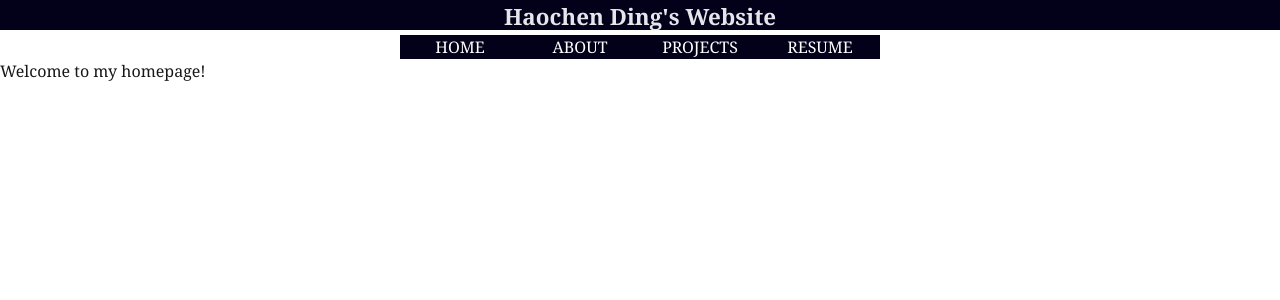
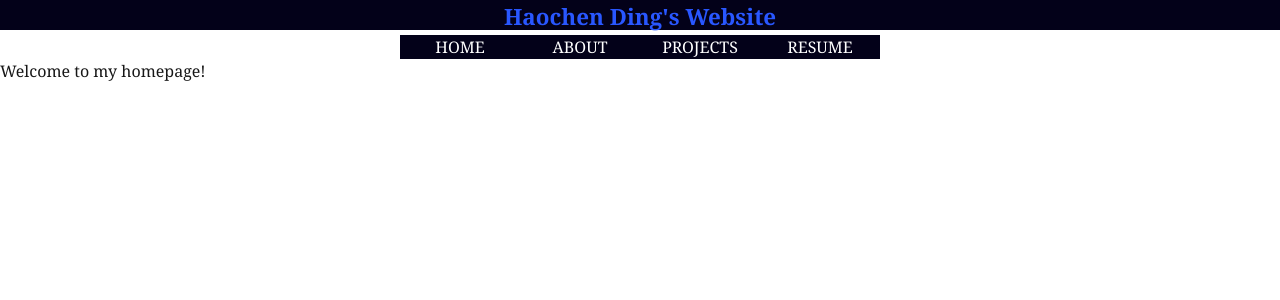
Before and after one commit to haochend413/my-website-v2, a Next.js app: page / in a window 1280 px wide. Shown: the top 300 px of the page. Built offline with nearby package versions, Linux system fonts and the light colour scheme.

Commit message:
feat: Head CSS styling

```diff
--- a/src/app/_components/components.module.css
+++ b/src/app/_components/components.module.css
@@ -7,8 +7,30 @@
   text-align: center;
   color: rgb(229, 229, 236);
   background-color: #030119;
+  animation: colorChange 5s infinite linear; /* Apply animation */
 }
 
+.title:hover {
+  cursor: pointer;
+}
+
+@keyframes colorChange {
+  0% {
+    color: #2020ff;
+  } /* Blue */
+  25% {
+    color: #37afff;
+  } /* Light Blue */
+  50% {
+    color: #83e6ff;
+  } /* Cyan */
+  75% {
+    color: #0066ff;
+  } /* Medium Blue */
+  100% {
+    color: #2020ff;
+  } /* Back to Blue */
+}
 /* Nav bar */
 .navbar {
   text-align: center;
@@ -24,6 +46,9 @@
   color: white;
   cursor: pointer;
 }
+.button:hover {
+  color: yellow;
+}
 .button.active {
   height: auto;
   width: 120px;
```
